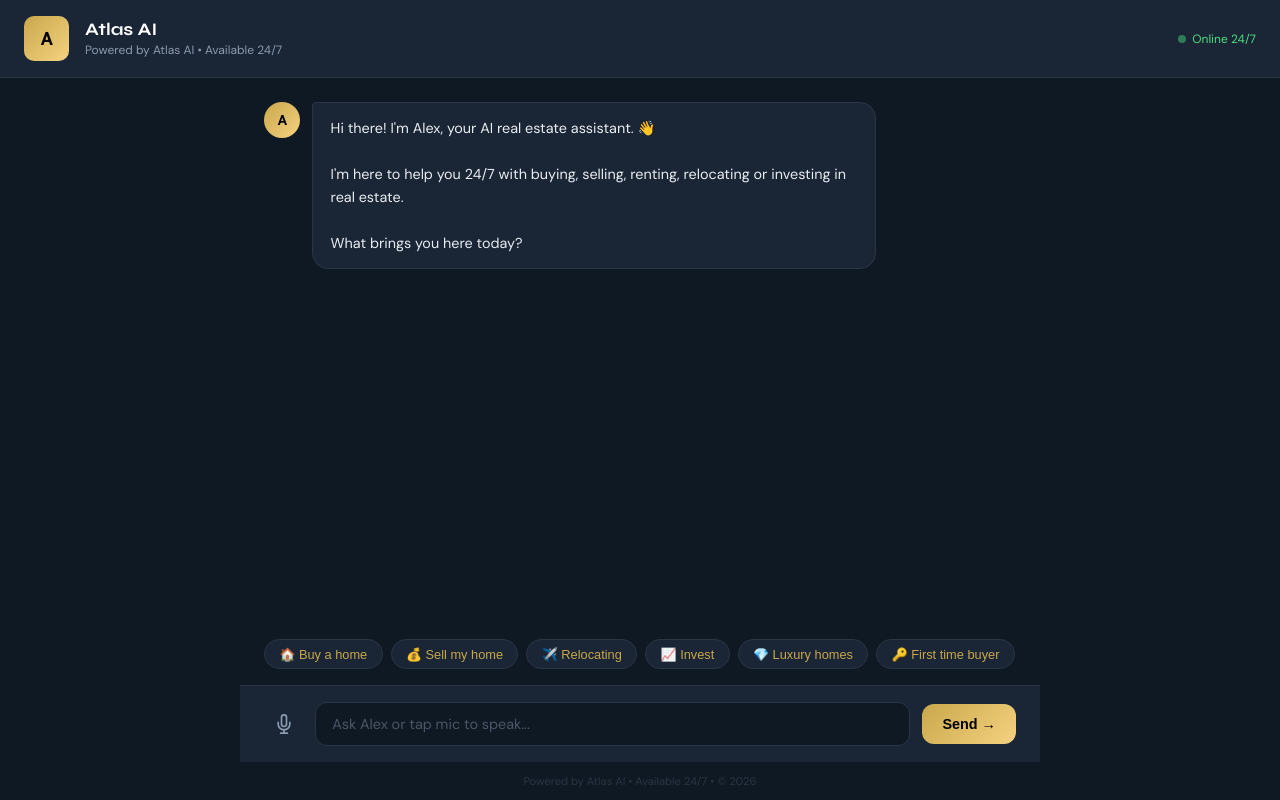
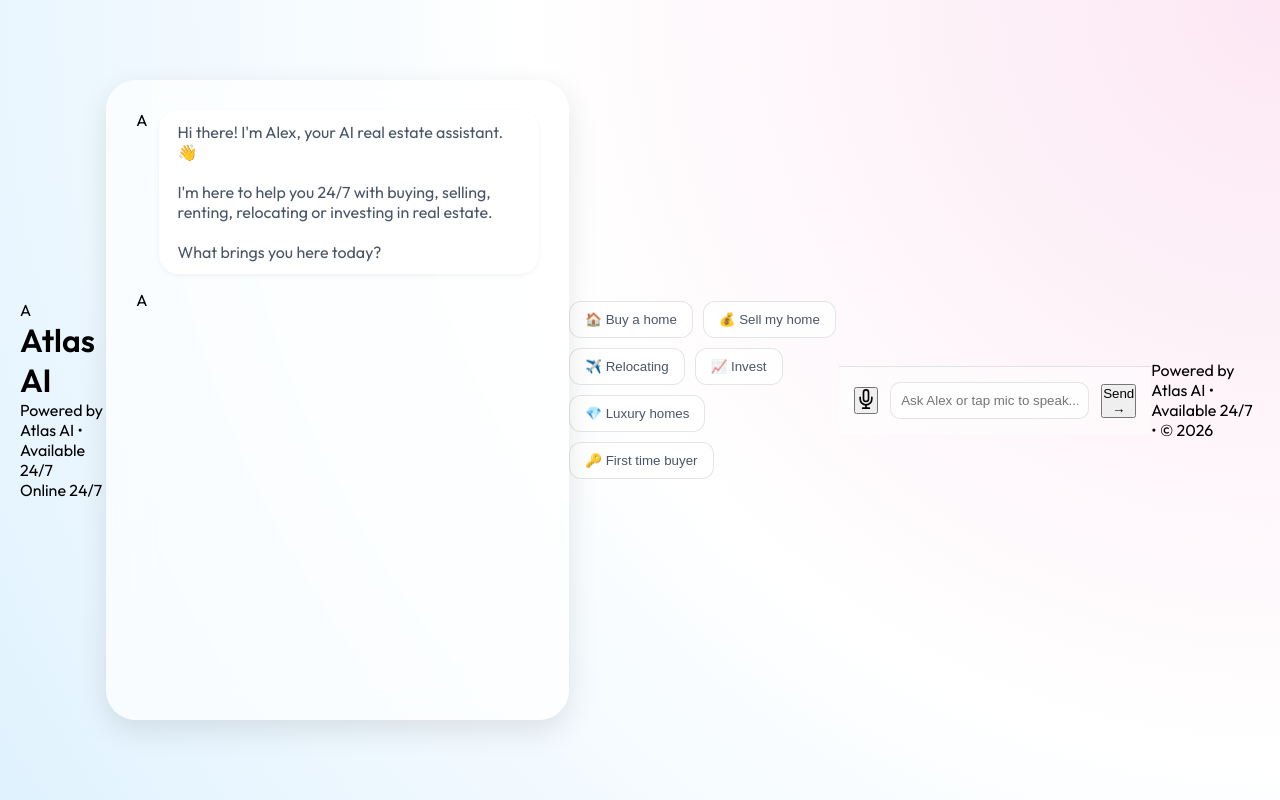
Before and after one commit to jovankaur/Atlas-alex, a Flask app: page / in a window 1280 px wide. Run offline with Flask 3, Linux system fonts and the light colour scheme.

Commit message:
Update index.html

```diff
--- a/templates/index.html
+++ b/templates/index.html
@@ -4,48 +4,70 @@
 <meta charset="UTF-8"/>
 <meta name="viewport" content="width=device-width, initial-scale=1.0"/>
 <title>Atlas AI</title>
-<link href="https://fonts.googleapis.com/css2?family=Syne:wght@400;700;800&family=DM+Sans:wght@300;400;500&display=swap" rel="stylesheet"/>
+<link href="https://fonts.googleapis.com/css2?family=Outfit:wght@300;400;600&display=swap" rel="stylesheet">
 <style>
-*{box-sizing:border-box;margin:0;padding:0}
-body{font-family:'DM Sans',sans-serif;background:#0f1923;min-height:100vh;display:flex;flex-direction:column}
-header{background:#1a2535;padding:1rem 1.5rem;display:flex;align-items:center;gap:1rem;border-bottom:1px solid #2a3545}
-.logo{width:45px;height:45px;background:linear-gradient(135deg,#c9a84c,#f5d280);border-radius:10px;display:flex;align-items:center;justify-content:center;font-weight:900;color:#000;font-size:1.1rem;flex-shrink:0}
-header h1{font-family:'Syne',sans-serif;font-size:1.1rem;color:#fff;font-weight:700}
-header p{font-size:0.75rem;color:#8a9bb0;margin-top:2px}
-.status{margin-left:auto;display:flex;align-items:center;gap:6px;font-size:0.75rem;color:#4ade80}
-.dot{width:8px;height:8px;background:#4ade80;border-radius:50%;animation:pulse 2s infinite}
-@keyframes pulse{0%,100%{opacity:1}50%{opacity:0.4}}
-.chat-container{flex:1;overflow-y:auto;padding:1.5rem;display:flex;flex-direction:column;gap:1rem;max-width:800px;width:100%;margin:0 auto}
-.message{display:flex;gap:0.75rem;animation:fadeIn 0.3s ease}
-@keyframes fadeIn{from{opacity:0;transform:translateY(8px)}to{opacity:1;transform:translateY(0)}}
-.message.user{flex-direction:row-reverse}
-.avatar{width:36px;height:36px;border-radius:50%;display:flex;align-items:center;justify-content:center;font-size:0.85rem;font-weight:700;flex-shrink:0}
-.avatar.alex{background:linear-gradient(135deg,#c9a84c,#f5d280);color:#000}
-.avatar.user{background:#2a3545;color:#fff}
-.bubble{max-width:75%;padding:0.85rem 1.1rem;border-radius:16px;font-size:0.9rem;line-height:1.6}
-.message.alex .bubble{background:#1a2535;color:#e8edf2;border-top-left-radius:4px;border:1px solid #2a3545}
-.message.user .bubble{background:linear-gradient(135deg,#c9a84c,#f5d280);color:#000;border-top-right-radius:4px;font-weight:500}
-.typing{display:none;align-items:center;gap:0.75rem;padding:0 0.5rem}
-.typing-dots{display:flex;gap:4px}
-.typing-dots span{width:8px;height:8px;background:#c9a84c;border-radius:50%;animation:bounce 1.2s infinite}
-.typing-dots span:nth-child(2){animation-delay:0.2s}
-.typing-dots span:nth-child(3){animation-delay:0.4s}
-@keyframes bounce{0%,60%,100%{transform:translateY(0)}30%{transform:translateY(-8px)}}
-.suggestions{display:flex;flex-wrap:wrap;gap:0.5rem;padding:0 1.5rem 1rem;max-width:800px;width:100%;margin:0 auto}
-.suggestion{background:#1a2535;border:1px solid #2a3545;color:#c9a84c;padding:0.4rem 0.9rem;border-radius:99px;font-size:0.8rem;cursor:pointer;transition:all 0.2s;white-space:nowrap}
-.suggestion:hover{background:#c9a84c;color:#000}
-.input-wrap{background:#1a2535;border-top:1px solid #2a3545;padding:1rem 1.5rem;max-width:800px;width:100%;margin:0 auto}
-.input-row{display:flex;gap:0.75rem;align-items:center}
-.mic-btn{background:transparent;border:none;border-radius:8px;padding:0.6rem;cursor:pointer;color:#8a9bb0;transition:color 0.2s;display:flex;align-items:center;justify-content:center;flex-shrink:0}
-.mic-btn:hover{color:#c9a84c}
-.mic-btn.recording{color:#ef4444;animation:pulse 1s infinite}
-.input-row input{flex:1;background:#0f1923;border:1.5px solid #2a3545;border-radius:12px;padding:0.75rem 1rem;color:#fff;font-family:'DM Sans',sans-serif;font-size:0.9rem;outline:none;transition:border-color 0.2s}
-.input-row input:focus{border-color:#c9a84c}
-.input-row input::placeholder{color:#4a5568}
-.send-btn{background:linear-gradient(135deg,#c9a84c,#f5d280);border:none;border-radius:12px;padding:0.75rem 1.25rem;color:#000;font-weight:700;cursor:pointer;font-size:0.9rem;transition:transform 0.15s;flex-shrink:0}
-.send-btn:hover{transform:scale(1.05)}
-footer{text-align:center;padding:0.75rem;color:#2a3545;font-size:0.7rem}
+  * { box-sizing: border-box; margin: 0; padding: 0; }
+
+  body {
+    font-family: 'Outfit', sans-serif;
+    background: radial-gradient(circle at top right, #fce7f3, #ffffff, #e0f2fe);
+    min-height: 100vh;
+    display: flex;
+    justify-content: center;
+    align-items: center;
+    padding: 20px;
+  }
+
+  #chatContainer {
+    width: 100%;
+    max-width: 600px;
+    background: rgba(255, 255, 255, 0.7);
+    backdrop-filter: blur(20px);
+    border-radius: 30px;
+    padding: 30px;
+    box-shadow: 0 10px 30px rgba(0, 0, 0, 0.1);
+    display: flex;
+    flex-direction: column;
+    height: 80vh;
+  }
+
+  .message { display: flex; gap: 0.75rem; margin-bottom: 1rem; }
+  .message.user { flex-direction: row-reverse; }
+
+  .bubble {
+    background: white;
+    padding: 12px 18px;
+    border-radius: 20px;
+    box-shadow: 0 2px 5px rgba(0, 0, 0, 0.05);
+    color: #4a5568;
+  }
+
+  .suggestions { display: flex; flex-wrap: wrap; gap: 10px; margin-bottom: 20px; }
+  .suggestion {
+    background: rgba(255, 255, 255, 0.8);
+    border: 1px solid rgba(0,0,0,0.1);
+    padding: 10px 15px;
+    border-radius: 12px;
+    cursor: pointer;
+    color: #4a5568;
+  }
+
+  .input-wrap {
+    background: rgba(255, 255, 255, 0.5);
+    border-top: 1px solid rgba(0,0,0,0.1);
+    padding: 15px;
+  }
+
+  .input-row { display: flex; gap: 0.75rem; align-items: center; }
+  .input-row input {
+    flex: 1;
+    background: rgba(255, 255, 255, 0.8);
+    border: 1px solid rgba(0,0,0,0.1);
+    padding: 10px;
+    border-radius: 10px;
+  }
 </style>
+
 </head>
 <body>
 <header>
```
